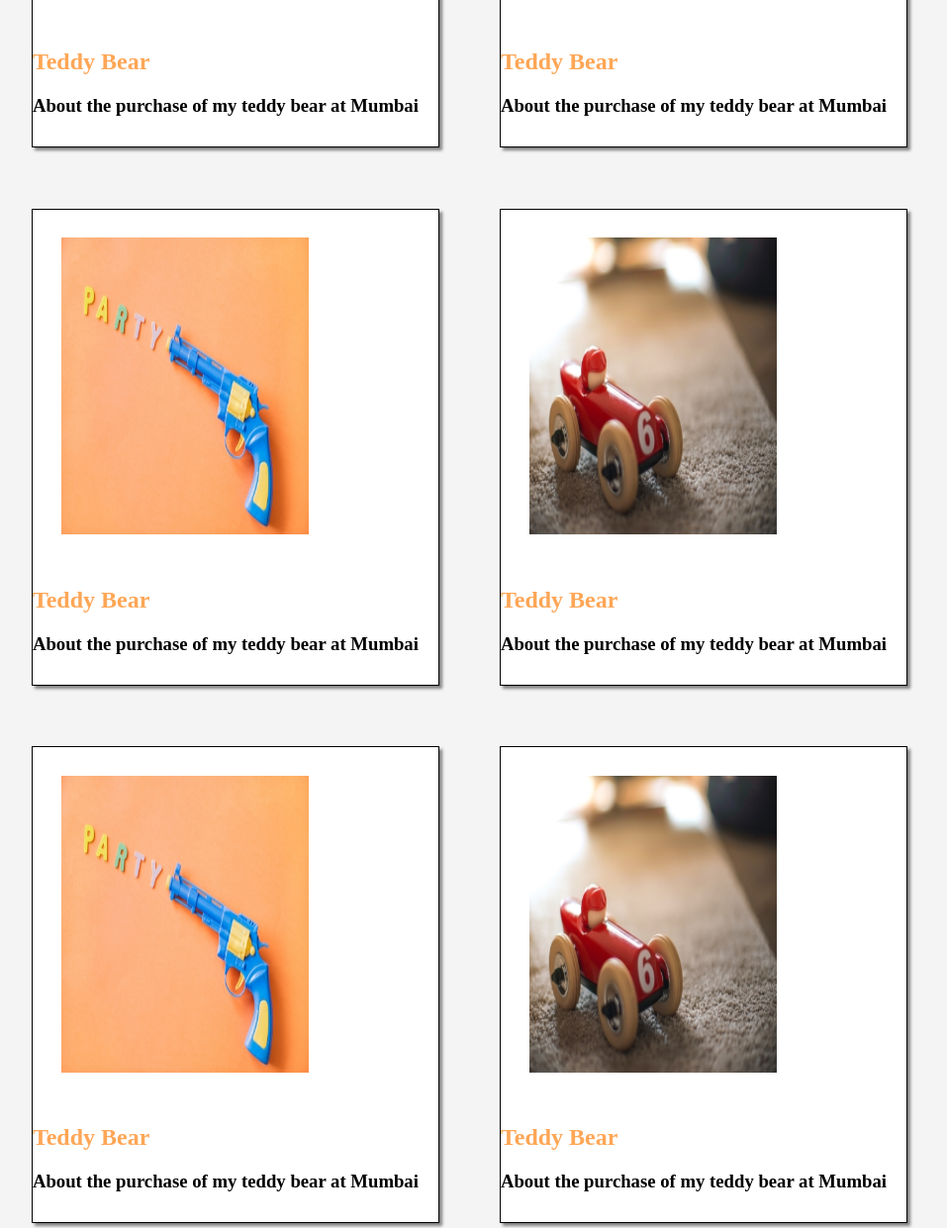
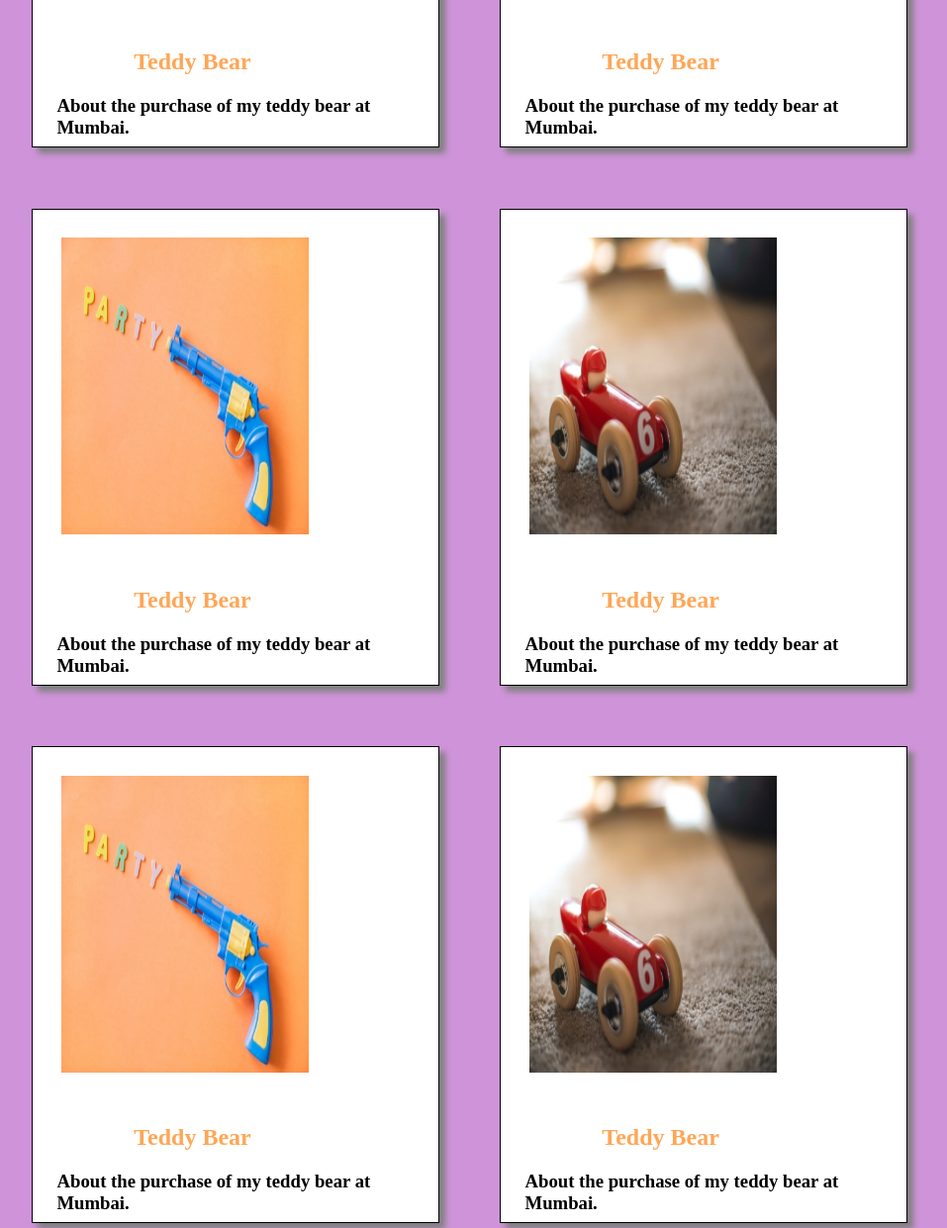
Before and after one commit to shivansharjit/news-frontend, a plain HTML site: page index.html in a window 1280 px wide. Shown: the part 455-1696 px from the top of the page at 99% size, without its empty margins (114-1071 px from the left). Drawn offline with nearby package versions, Linux system fonts and the light colour scheme.

Commit message:
enhanced somethings

```diff
--- a/css/style.css
+++ b/css/style.css
@@ -1,7 +1,7 @@
 body,html{
     margin: 0;
     padding: 0;
-    background: #f4f4f4;
+    background: #ce93d8;
     cursor: url("../images/cursor.png"),auto;
 }
 #Heading{
@@ -23,14 +23,21 @@ body,html{
     width: 25%;
     margin: 3%;
     background: #ffffff;
-    box-shadow: 3px 3px 3px gray;
+    box-shadow: 6px 6px 6px gray;
    animation-delay: 1.3s;
 }
 #main-box .in-box{
   height: 480px;
     float: left;
 }
+h2 {
+    margin-left: 25%;
+}
+h3 {
+    margin-left: 6%;
+    margin-right: 4%;
 
+}
 a {
     text-decoration: none;
     color: #FFA656;
--- a/index.html
+++ b/index.html
@@ -14,7 +14,7 @@
 </head>
 <body>
 <div id="Heading">
-    <h1 class="animated fadeInUp">Abhay's Blog</h1>
+    <h1 class="animated fadeInUp">Taaza News</h1>
     <ul>
         <li>
             <i class="fa fa-github"></i>
@@ -33,42 +33,42 @@
             <a href="Details.html">
             <img src="images/Optimized-imag1.jpg" class="article-img">
             <h2>Teddy Bear</h2>
-            <h3>About the purchase of my teddy bear at Mumbai</h3>
+            <h3>About the purchase of my teddy bear at Mumbai.</h3>
             </a>
         </div>
         <div class="in-box animated fadeInUp">
             <a href="Details.html">
             <img src="images/Optimized-image2.jpg" class="article-img">
             <a><h2>Teddy Bear</h2></a>
-            <h3>About the purchase of my teddy bear at Mumbai</h3>
+            <h3>About the purchase of my teddy bear at Mumbai.</h3>
             </a>
         </div>
         <div class="in-box animated fadeInUp">
             <a href="Details.html">
             <img src="images/Optimized-image3.jpg" class="article-img">
             <h2>Teddy Bear</h2>
-            <h3>About the purchase of my teddy bear at Mumbai</h3>
+            <h3>About the purchase of my teddy bear at Mumbai.</h3>
             </a>
         </div>
         <div class="in-box animated fadeInUp">
             <a href="Details.html">
             <img src="images/Optimized-image4.jpg" class="article-img">
             <h2>Teddy Bear</h2>
-            <h3>About the purchase of my teddy bear at Mumbai</h3>
+            <h3>About the purchase of my teddy bear at Mumbai.</h3>
             </a>
         </div>
         <div class="in-box animated fadeInUp">
             <a href="Details.html">
             <img src="images/Optimized-image3.jpg" class="article-img">
             <h2>Teddy Bear</h2>
-            <h3>About the purchase of my teddy bear at Mumbai</h3>
+            <h3>About the purchase of my teddy bear at Mumbai.</h3>
             </a>
         </div>
         <div class="in-box animated fadeInUp">
             <a href="Details.html">
             <img src="images/Optimized-image4.jpg" class="article-img">
             <h2>Teddy Bear</h2>
-            <h3>About the purchase of my teddy bear at Mumbai</h3>
+            <h3>About the purchase of my teddy bear at Mumbai.</h3>
             </a>
         </div>
 
```
